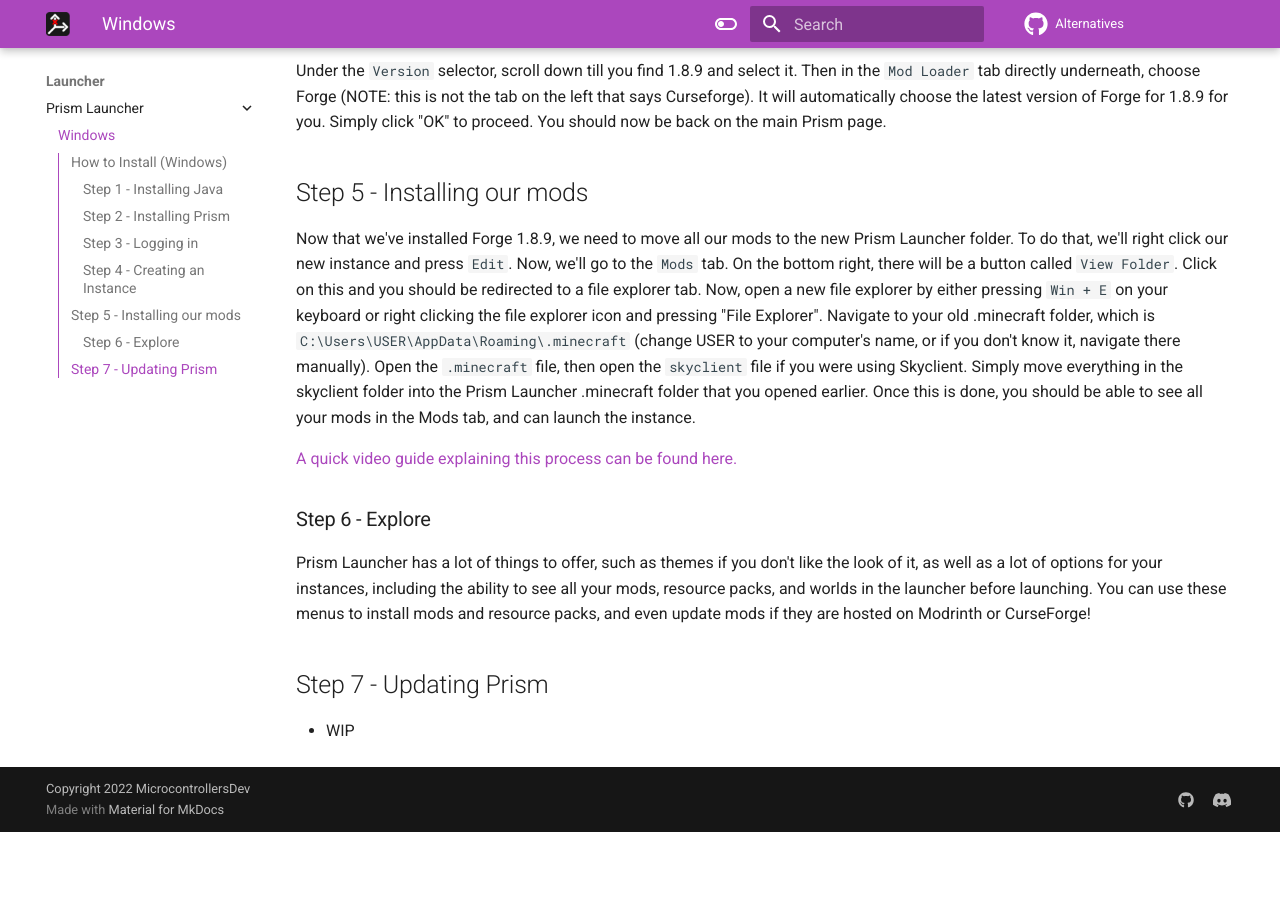
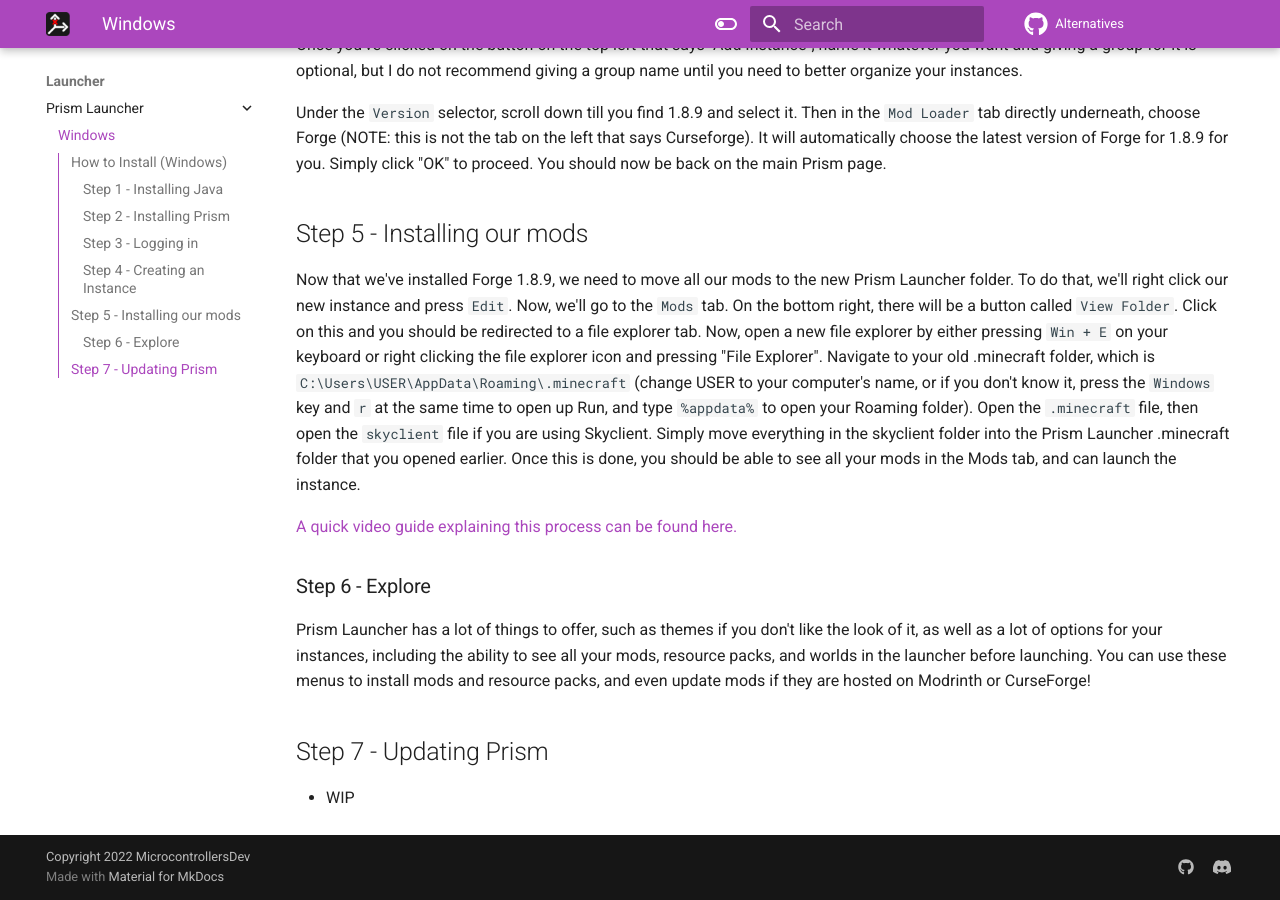
Before and after one commit to MicrocontrollersDev/Alternatives, an MkDocs documentation site: the page built from docs/launcher/prism_win.md, in a window 1280 px wide and 900 px high, scrolled down 1830 px. Built offline with MkDocs 1.6.1 and Material for MkDocs 9.7.7, drawn with Linux system fonts in a browser that asks for light colours; comment, search, counter and statistics services are not loaded; before the commit the page ends 2662 px from its top, so only the background shows below that; some of the changed text lies outside the part shown.

Commit message:
skyclient

```diff
--- a/docs/launcher/prism_win.md
+++ b/docs/launcher/prism_win.md
@@ -1,6 +1,8 @@
 # Prism Launcher
 
 Recently, the default Minecraft launcher has been having a lot of issues. Almost every week it feels like Mojang manages to break something that causes many people to not be able to play the game. Being a modded version of an already old Minecraft version, I am not too hopeful that many of these issues will ever be fixed or will be fixed anytime soon. For this reason, its recommended to switch to a launcher that cares about modding and old versions of Minecraft, and whose devs we can easily reach out to to report any major issues.
+
+This guide will explain the install process for Prism, as well as how we can use it for Skyclient.
 
 ## How to Install (Windows)
 
@@ -50,7 +52,7 @@
 
 ## Step 5 - Installing our mods
 
-Now that we've installed Forge 1.8.9, we need to move all our mods to the new Prism Launcher folder. To do that, we'll right click our new instance and press `Edit`. Now, we'll go to the `Mods` tab. On the bottom right, there will be a button called `View Folder`. Click on this and you should be redirected to a file explorer tab. Now, open a new file explorer by either pressing `Win + E` on your keyboard or right clicking the file explorer icon and pressing "File Explorer". Navigate to your old .minecraft folder, which is `C:\Users\USER\AppData\Roaming\.minecraft` (change USER to your computer's name, or if you don't know it, navigate there manually). Open the `.minecraft` file, then open the `skyclient` file if you were using Skyclient. Simply move everything in the skyclient folder into the Prism Launcher .minecraft folder that you opened earlier. Once this is done, you should be able to see all your mods in the Mods tab, and can launch the instance.
+Now that we've installed Forge 1.8.9, we need to move all our mods to the new Prism Launcher folder. To do that, we'll right click our new instance and press `Edit`. Now, we'll go to the `Mods` tab. On the bottom right, there will be a button called `View Folder`. Click on this and you should be redirected to a file explorer tab. Now, open a new file explorer by either pressing `Win + E` on your keyboard or right clicking the file explorer icon and pressing "File Explorer". Navigate to your old .minecraft folder, which is `C:\Users\USER\AppData\Roaming\.minecraft` (change USER to your computer's name, or if you don't know it, press the `Windows` key and `r` at the same time to open up Run, and type `%appdata%` to open your Roaming folder). Open the `.minecraft` file, then open the `skyclient` file if you are using Skyclient. Simply move everything in the skyclient folder into the Prism Launcher .minecraft folder that you opened earlier. Once this is done, you should be able to see all your mods in the Mods tab, and can launch the instance.
 
 [A quick video guide explaining this process can be found here.](https://youtu.be/DEGaD-_HFCE)
 
```
